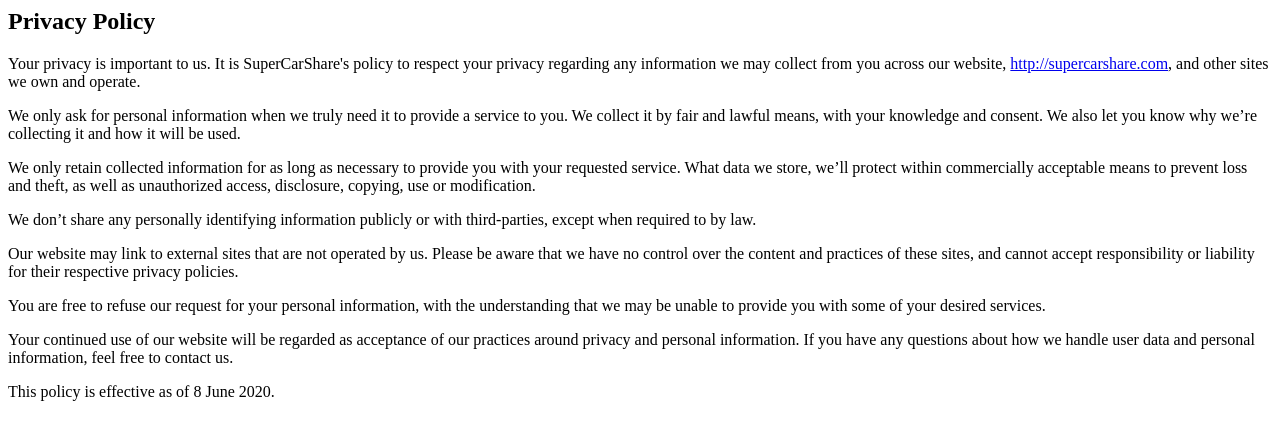
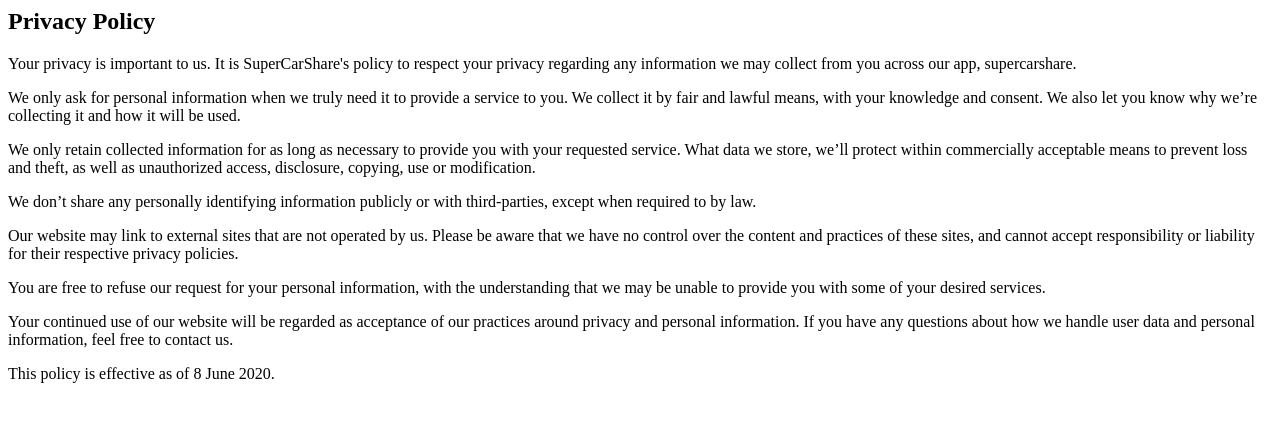
Before and after one commit to Joshuabaker2/super-car-share-site, a plain HTML site: page index.html in a window 1280 px wide. Drawn offline with Linux system fonts and the light colour scheme.

Commit message:
Update index.html

```diff
--- a/index.html
+++ b/index.html
@@ -1,7 +1,7 @@
 <html>
 <body>
 <h2>Privacy Policy</h2>
-<p>Your privacy is important to us. It is SuperCarShare's policy to respect your privacy regarding any information we may collect from you across our website, <a href="http://supercarshare.com">http://supercarshare.com</a>, and other sites we own and operate.</p>
+<p>Your privacy is important to us. It is SuperCarShare's policy to respect your privacy regarding any information we may collect from you across our app, supercarshare.</p>
 <p>We only ask for personal information when we truly need it to provide a service to you. We collect it by fair and lawful means, with your knowledge and consent. We also let you know why we’re collecting it and how it will be used.</p>
 <p>We only retain collected information for as long as necessary to provide you with your requested service. What data we store, we’ll protect within commercially acceptable means to prevent loss and theft, as well as unauthorized access, disclosure, copying, use or modification.</p>
 <p>We don’t share any personally identifying information publicly or with third-parties, except when required to by law.</p>
```
